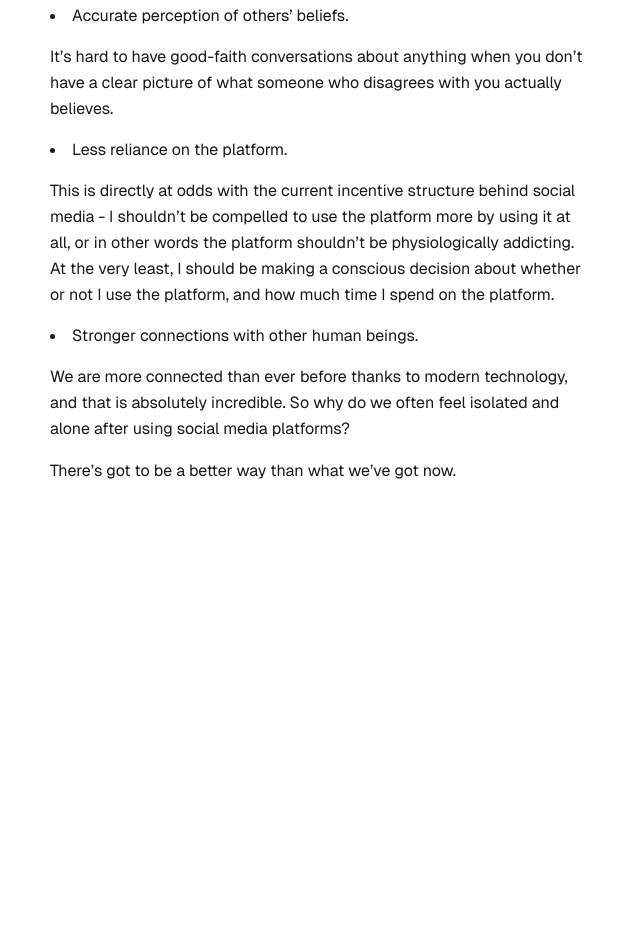
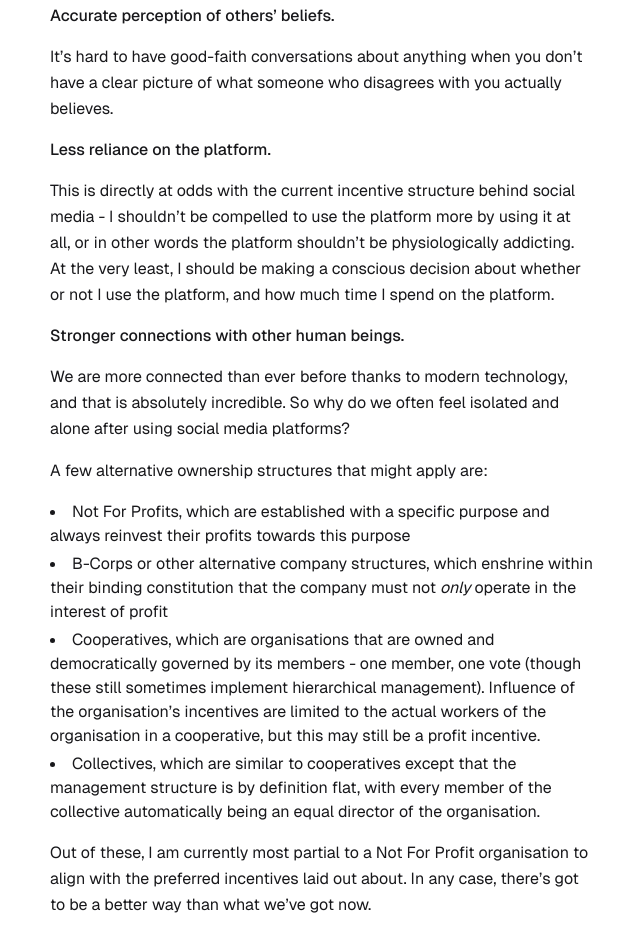
Before and after one commit to matthewtapps/matthewtapps.github.io, an Astro site: page /posts/2024-01-26_social-media-and-incentives in a window 1280 px wide. Shown: the part 1977-2927 px from the top of the page, without its empty margins (318-958 px from the left). Before the commit the page ends 2493 px from the top, so only its background shows below. Built offline with nearby package versions, Linux system fonts and the light colour scheme; Astro itself is replaced by a stand-in of ours.

Commit message:
Update article

```diff
--- a/src/content/posts/2024-01-26_social-media-and-incentives.md
+++ b/src/content/posts/2024-01-26_social-media-and-incentives.md
@@ -33,15 +33,21 @@ My understanding of **"The Algorithm"** that we have all grown to hate is that i
 
 ## An Alternative?
 I've been playing with ideas of what modern social media technologies would look like if they operated under different incentive structures. I think it's easier to start at the incentive point, e.g. what do we actually want to incentivize as an effect of our social media recommendation algorithms? My answers to that are ideally:
-- Accurate perception of others' beliefs.
+### Accurate perception of others' beliefs.
 
 It's hard to have good-faith conversations about anything when you don't have a clear picture of what someone who disagrees with you actually believes.
-- Less reliance on the platform.
+### Less reliance on the platform.
 
 This is directly at odds with the current incentive structure behind social media - I shouldn't be compelled to use the platform more by using it at all, or in other words the platform shouldn't be physiologically addicting.
 At the very least, I should be making a conscious decision about whether or not I use the platform, and how much time I spend on the platform.
-- Stronger connections with other human beings.
+### Stronger connections with other human beings.
 
 We are more connected than ever before thanks to modern technology, and that is absolutely incredible. So why do we often feel isolated and alone after using social media platforms?
 
-There's got to be a better way than what we've got now.
+A few alternative ownership structures that might apply are:
+- Not For Profits, which are established with a specific purpose and always reinvest their profits towards this purpose
+- B-Corps or other alternative company structures, which enshrine within their binding constitution that the company must not _only_ operate in the interest of profit
+- Cooperatives, which are organisations that are owned and democratically governed by its members - one member, one vote (though these still sometimes implement hierarchical management). Influence of the organisation's incentives are limited to the actual workers of the organisation in a cooperative, but this may still be a profit incentive.
+- Collectives, which are similar to cooperatives except that the management structure is by definition flat, with every member of the collective automatically being an equal director of the organisation.
+
+Out of these, I am currently most partial to a Not For Profit organisation to align with the preferred incentives laid out about. In any case, there's got to be a better way than what we've got now.
```
